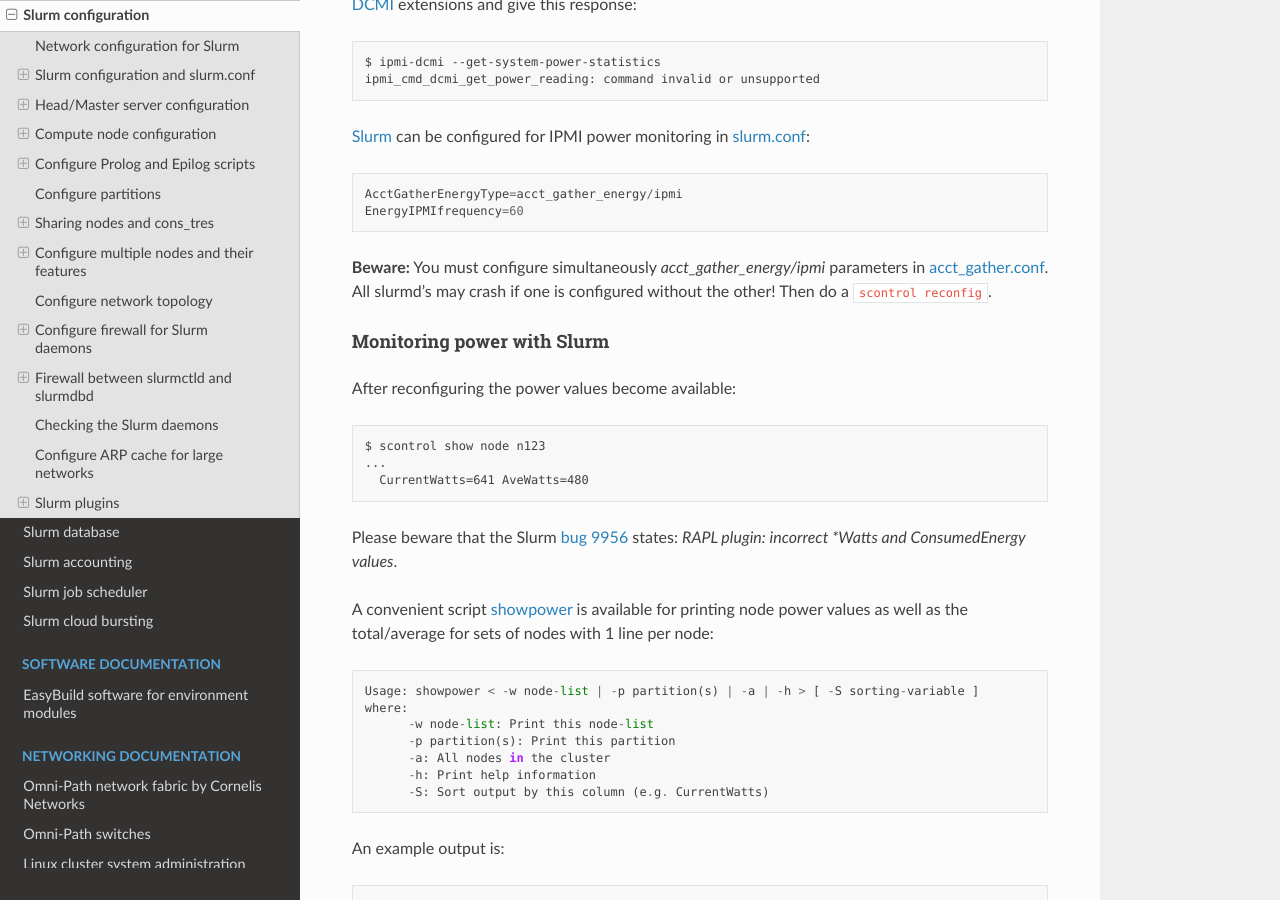
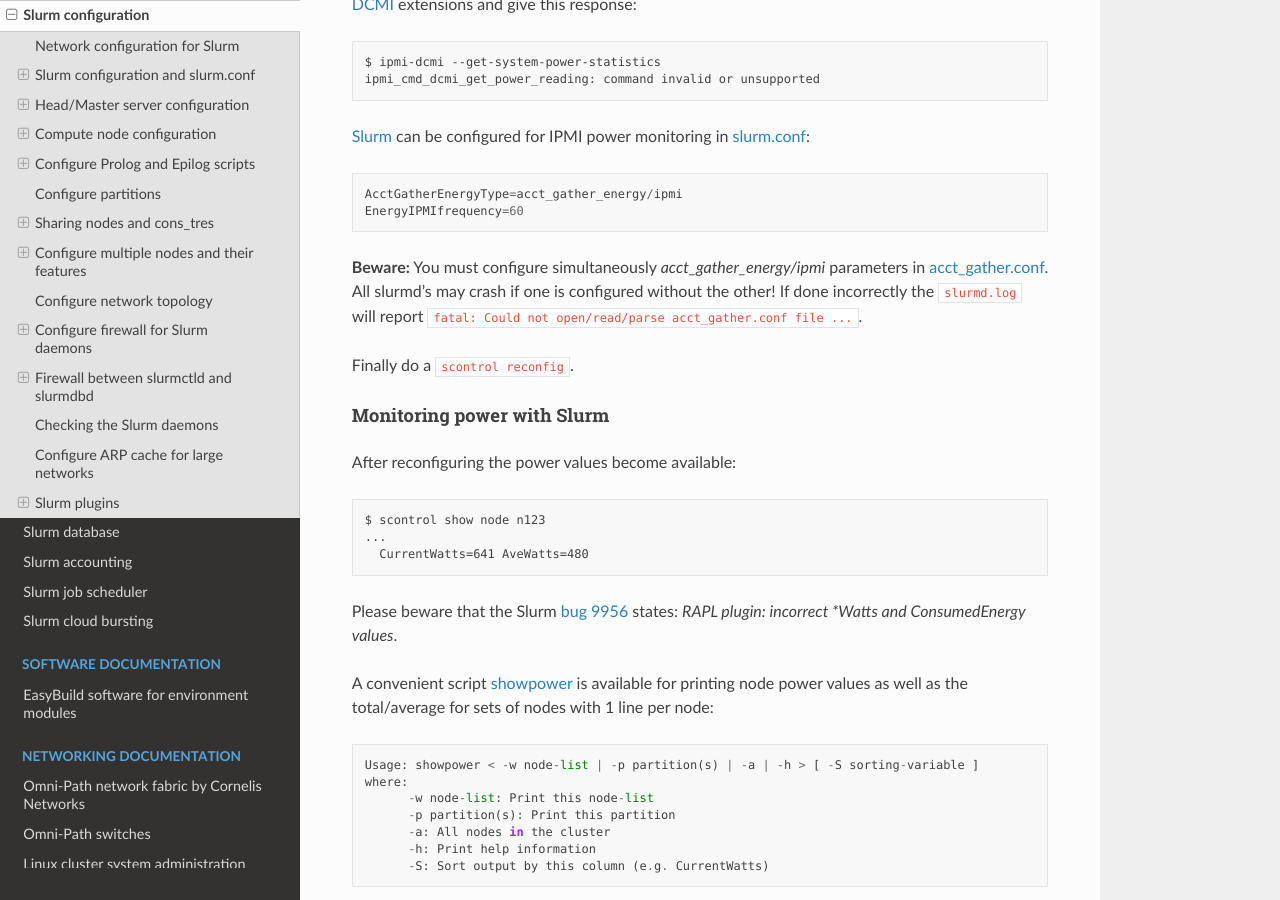
Before and after one commit to OleHolmNielsen/Niflheim_system, a Sphinx documentation site: the page built from docs/Slurm_configuration.rst, in a window 1280 px wide and 900 px high, scrolled down 17843 px. Built offline with Sphinx 7.4.7 and the Read the Docs theme 2.0.0, drawn with Linux system fonts in a browser that asks for light colours.

Commit message:
slurmd error message

```diff
--- a/docs/Slurm_configuration.rst
+++ b/docs/Slurm_configuration.rst
@@ -718,7 +718,9 @@
 
 **Beware:** You must configure simultaneously *acct_gather_energy/ipmi* parameters in acct_gather.conf_.
 All slurmd's may crash if one is configured without the other!
-Then do a ``scontrol reconfig``.
+If done incorrectly the ``slurmd.log`` will report ``fatal: Could not open/read/parse acct_gather.conf file ...``.
+
+Finally do a ``scontrol reconfig``.
 
 .. _DCMI: https://www.gnu.org/software/freeipmi/manpages/man8/ipmi-dcmi.8.html
 .. _FreeIPMI: https://www.gnu.org/software/freeipmi/
```
